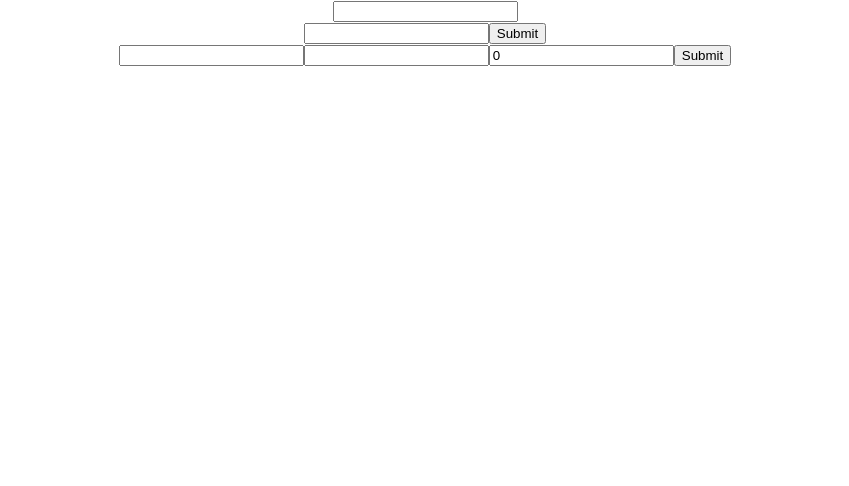
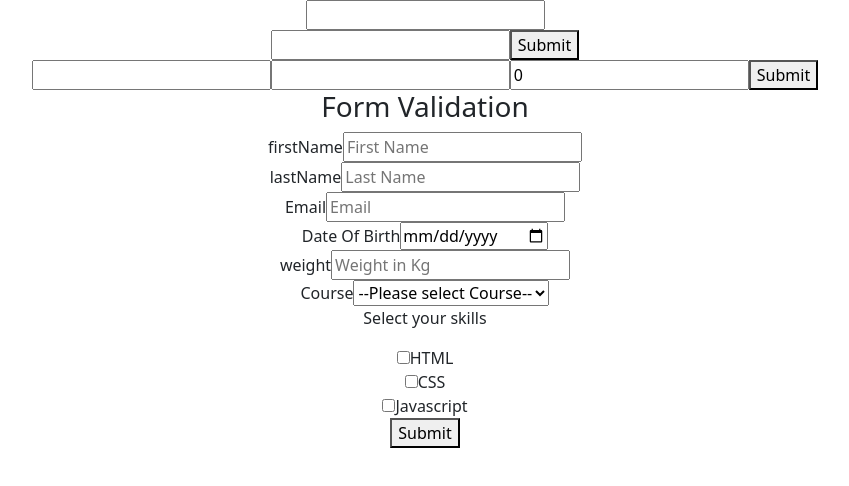
Before and after one commit to adityaxtalk/React-concept, a React (Create React App) app: page / in a window 1280 px wide. Shown: the top 486 px of the page, without its empty margins (215-1064 px from the left). Built offline with nearby package versions, Linux system fonts and the light colour scheme.

Commit message:
form validation using formik and up

```diff
--- a/package.json
+++ b/package.json
@@ -6,10 +6,13 @@
     "@testing-library/jest-dom": "^5.17.0",
     "@testing-library/react": "^13.4.0",
     "@testing-library/user-event": "^13.5.0",
+    "bootstrap": "^5.3.3",
+    "formik": "^2.4.6",
     "react": "^18.3.1",
     "react-dom": "^18.3.1",
     "react-scripts": "5.0.1",
-    "web-vitals": "^2.1.4"
+    "web-vitals": "^2.1.4",
+    "yup": "^1.4.0"
   },
   "scripts": {
     "start": "react-scripts start",
--- a/src/App.js
+++ b/src/App.js
@@ -7,7 +7,8 @@ import EventHandling from './components/EventHandling';
 import Controlled from './components/Controlled';
 import UnControlled from './components/UnControlled';
 import Form from './components/Form';
-
+import FormValidation from './components/FormValidation';
+import 'bootstrap/dist/css/bootstrap.min.css'
 function App() {
   return (
     <div className="App">
@@ -18,6 +19,7 @@ function App() {
       <Controlled/>
       <UnControlled/>
       <Form/>
+      <FormValidation/>
     </div>
   );
 }
--- a/src/components/EventHandling.js
+++ b/src/components/EventHandling.js
@@ -1,5 +1,5 @@
 import React, { useEffect, useState } from 'react'
-import { Button } from 'react-bootstrap';
+
 
 const EventHandling = () => {
     const handleClick = (event) => {
@@ -71,7 +71,7 @@ const CustomEventComponent = () => {
 
     return (
 
-        <Button onClick={HandleClick} variant='outline'>Trigger Custom Event</Button>
+        <button onClick={HandleClick} variant='outline'>Trigger Custom Event</button>
     )
 }
 
--- /dev/null
+++ b/src/components/FormValidation.js
@@ -0,0 +1,137 @@
+import React from 'react'
+import {  useFormik } from 'formik'
+import * as Yup from "yup";
+
+
+
+const validationSchema = Yup.object({
+  firstName: Yup.string().required('First Name is required').min(3, "Minimum 3 length is required"),
+  lastName: Yup.string(),
+  email: Yup.string().email("Invalid email").required("Email is required"),
+  weight: Yup.number().required("Weight is required").positive("Weight must be positive"),
+  skills: Yup.object().shape({
+    html: Yup.boolean(),
+    css: Yup.boolean(),
+    javascript: Yup.boolean()
+  }),
+  course: Yup.string().required("Course is required"),
+  dateOfBirth: Yup.date().required("Date of birth is required")
+});
+
+const courseLabel = [
+  {
+    label: "--Please select Course--",
+    value: "",
+  },
+  {
+    label: "HTML",
+    value: "html",
+  },
+  {
+    label: "CSS",
+    value: "css",
+  },
+  {
+    label: "Python",
+    value: "python",
+  },
+];
+
+const selectedOptions = courseLabel.map((option) => (
+  <option key={option.value} value={option.value}>
+    {option.label}
+  </option>
+));
+
+const FormValidation = () => {
+  const formik= useFormik({
+    initialValues: {
+      firstName: "",
+      lastName: "",
+      email: "",
+      dateOfBirth: "",
+      weight: "",
+      course: "",
+      skills: {
+        html: false,
+        css: false,
+        javascript: false
+      },
+    },
+    validationSchema,
+    onSubmit: (values, {setSubmitting, resetForm})=>{
+      const formattedSkills = Object.keys(values.skills).filter(skill=> skill);
+      const data={
+        ...values,
+        skills: formattedSkills.map(skill=> skill.toUpperCase())
+      }
+      console.log(data);
+      setTimeout(()=> {
+        alert("Form submitted successfully");
+        setSubmitting(false);
+        resetForm();
+      }, 1000);
+    }
+  })
+  return (
+    <div className='app'>
+      <h3>Form Validation</h3>
+      <form onSubmit={formik.handleSubmit}>
+        <div className='row'>
+          <div className='form-group'>
+            <label htmlFor='firstName'>firstName</label>
+            <input type="text" name='firstName' value={formik.values.firstName} onChange={formik.handleChange} onBlur={formik.handleChange} placeholder='First Name'/>
+            {formik.touched.firstName && formik.errors.firstName ? (<div>{formik.errors.firstName}</div>) : null}
+          </div>
+          <div className='form-group'>
+            <label htmlFor='lastName'>lastName</label>
+            <input type="text" name='lastName' value={formik.values.lastName} onChange={formik.handleChange} onBlur={formik.handleChange} placeholder='Last Name'/>
+            {formik.touched.lastName && formik.errors.lastName ? (<div>{formik.errors.lastName}</div>) : null}
+          </div>
+          <div className='form-group'>
+            <label htmlFor='email'>Email</label>
+            <input type="text" name='email' value={formik.values.email} onChange={formik.handleChange} onBlur={formik.handleBlur} placeholder='Email'/>
+            {formik.touched.email && formik.errors.email ? (<div>{formik.errors.email}</div>) : null}
+          </div>
+        </div>
+        <div className='form-group'>
+            <label htmlFor='dateOfBirth'>Date Of Birth</label>
+            <input type="date" name='dateOfBirth' value={formik.values.dateOfBirth} onChange={formik.handleChange} onBlur={formik.handleBlur} placeholder='Date of Birth'/>
+            {formik.touched.dateOfBirth && formik.errors.dateOfBirth ? (<div>{formik.errors.dateOfBirth}</div>) : null}
+          </div>
+          <div className='form-group'>
+            <label htmlFor='weight'>weight</label>
+            <input type="number" name='weight' value={formik.values.weight} onChange={formik.handleChange} onBlur={formik.handleBlur} placeholder='Weight in Kg'/>
+            {formik.touched.weight && formik.errors.weight ? (<div>{formik.errors.weight}</div>) : null}
+          </div>
+          <div className='form-group'>
+            <label htmlFor='course'>Course</label>
+            <select name='course' onChange={formik.handleChange} onBlur={formik.handleBlur} values={formik.values.country} id="course">
+              {selectedOptions}
+            </select>
+            {formik.touched.course && formik.errors.course ? (<div>{formik.errors.course}</div>) : null}
+          </div>
+          <div className='form-group'>
+            <p>Select your skills</p>
+            <div>
+              <input type="checkbox" id="html" name='skills.html' onChange={formik.handleChange} checked={formik.values.skills.html}/>
+              <label htmlFor='html'>HTML</label>
+            </div>
+            <div>
+              <input type="checkbox" id="css" name='skills.css' onChange={formik.handleChange} checked={formik.values.skills.css}/>
+              <label htmlFor='css'>CSS</label>
+            </div>
+            <div>
+              <input type="checkbox" id="javascript" name='skills.javascript' onChange={formik.handleChange} checked={formik.values.skills.javascript}/>
+              <label htmlFor='javascript'>Javascript</label>
+            </div>
+          </div>
+          <div className='form-group'>
+            <button type='submit' disabled={formik.isSubmitting}>Submit</button>
+          </div>
+      </form>
+    </div>
+  )
+}
+
+export default FormValidation
```
Also changed, not shown: 1 other file (tests, documents, lock files or other folders).
